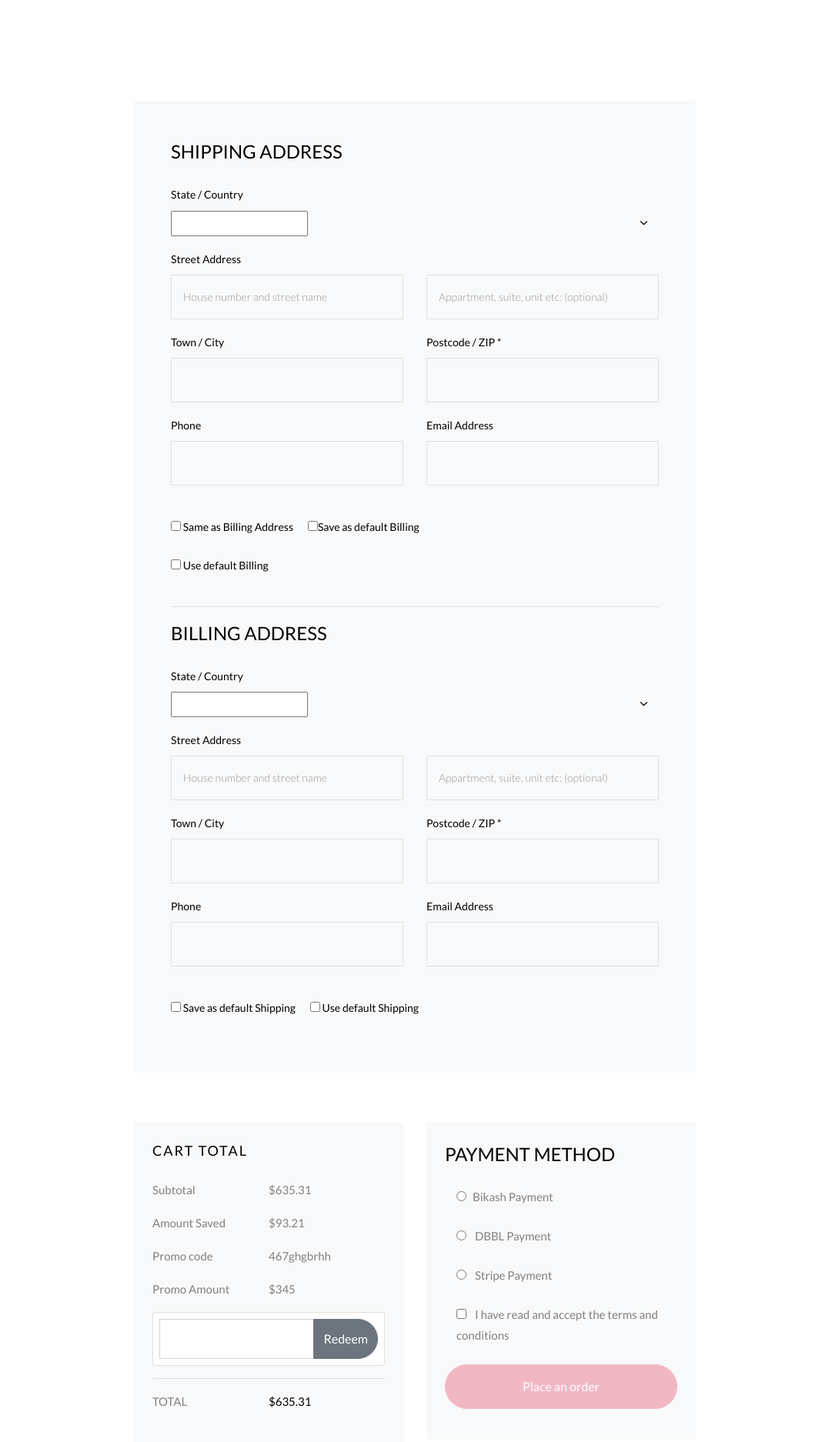
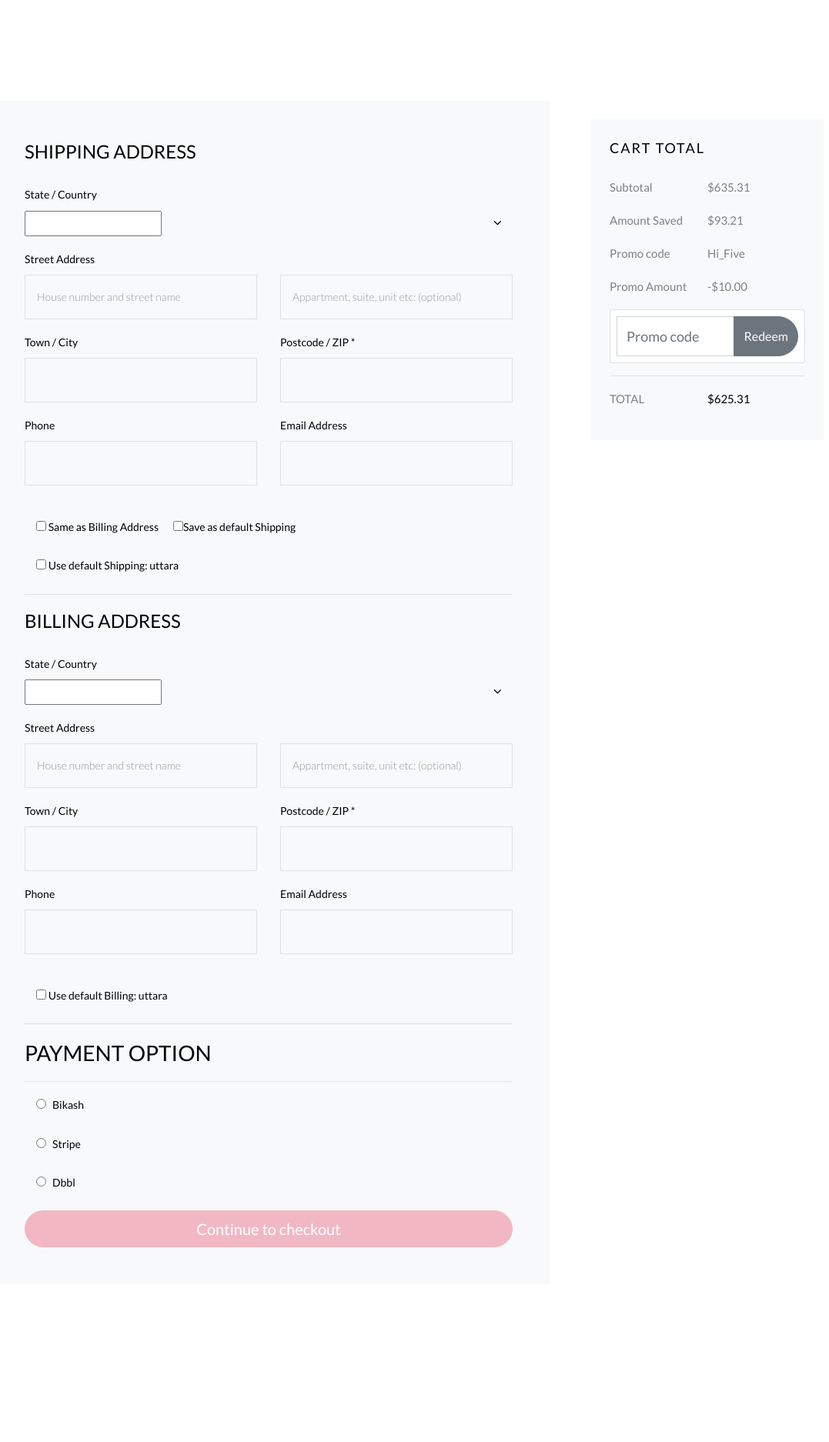
Before and after one commit to NobinKhan/amazon_django, a Django app: page /checkout/ in a window 1280 px wide. Shown: the part 297-2171 px from the top of the page at 77% size, without its empty margins (101-1178 px from the left). Run offline with Django 3.2, Linux system fonts and the light colour scheme; a user stored in the database is signed in; data comes from the database, SQL or seed files in the repository; both versions use the stored data as it was after the commit; some libraries are stand-ins or nearby versions; some web fonts are replaced.

Commit message:
added checkout_view functionality promo code and many more

```diff
--- a/core/forms.py
+++ b/core/forms.py
@@ -39,12 +39,20 @@ class CheckoutForm(forms.Form):
 	billing_email_address = forms.EmailField(required=False)
 
 
-	same_as_billing_address = forms.BooleanField(required=False)
-	bill_to_different_address = forms.BooleanField(required=False)
-	#set_default_billing = forms.BooleanField(required=False)
-	#use_default_billing = forms.BooleanField(required=False)
+	same_billing_address = forms.BooleanField(required=False)
+	use_default_shipping = forms.BooleanField(required=False)
+	set_default_shipping = forms.BooleanField(required=False)
+	use_default_billing = forms.BooleanField(required=False)
 
 	payment_option = forms.ChoiceField(
 						widget=forms.RadioSelect,
 						choices=PAYMENT_CHOICES
 					)
+
+class CouponForm(forms.Form):
+	code = forms.CharField(widget=forms.TextInput(attrs={
+		'class' : 'form-control',
+		'placeholder': 'Promo code',
+		'aria-label':"Recipient's username",
+		'aria-describedby':"basic-addon2"
+	}))
--- a/core/urls.py
+++ b/core/urls.py
@@ -8,6 +8,7 @@ from core.views import (
 	remove_single_item_from_cart,
 	CartView,
 	CheckoutView,
+	AddCouponView,
 	contact_view,
 	about_view,
 	blog_view
@@ -24,6 +25,7 @@ urlpatterns = [
     path('remove_single_item_from_cart/<slug>/',remove_single_item_from_cart,name="remove_single_item_from_cart"),
     path('cart/',CartView.as_view(),name="cart"),
     path('checkout/',CheckoutView.as_view(),name="checkout"),
+    path('add-coupon/',AddCouponView.as_view(),name="add-coupon"),
     path('contact/', contact_view),
     path('about/', about_view),
     path('blog/', blog_view),
--- a/core/views.py
+++ b/core/views.py
@@ -4,9 +4,18 @@ from django.core.exceptions import ObjectDoesNotExist
 from django.views import View
 from django.utils import timezone
 from django.contrib import messages
-from .forms import CheckoutForm
-from .models import Product,OrderProduct,Order
+from .forms import CheckoutForm,CouponForm
+from .models import Product,OrderProduct,Order,Address,Cupon
 # Create your views here.
+
+
+def is_valid_form(values):
+	valid = True
+	for field in values:
+		if field == '':
+			valid = False
+	return valid
+
 
 class HomeView(ListView):
 	model = Product
@@ -33,6 +42,7 @@ class CartView(View):
 			messages.error(self.request,'You do not have active order')
 			return redirect("/")
 
+
 class CheckoutView(View):
 	def get(self,request,*args,**kwargs):
 		try:
@@ -41,11 +51,178 @@ class CheckoutView(View):
 			context = {
 				'order': order,
 				'forms': form,
+				'couponform': CouponForm(),
+				'DISPLAY_COUPON_FORM': True
 			}
+			shipping_address_qs = Address.objects.filter(
+				user = self.request.user,
+				address_type = 'S',
+				default=True
+			)
+			if shipping_address_qs.exists():
+				context.update(
+					{
+						'default_shipping_address':shipping_address_qs[0]
+					}
+				)
+			billing_address_qs = Address.objects.filter(
+				user = self.request.user,
+				address_type = 'B',
+				default=True
+			)
+			if billing_address_qs.exists():
+				context.update(
+					{
+						'default_billing_address':billing_address_qs[0]
+					}
+				)
 			return render(self.request,'checkout.html',context)
 		except ObjectDoesNotExist:
 			messages.error(self.request,'You do not have active order')
 			return redirect("/")
+
+
+	def post(self,*args,**kwargs):
+		form = CheckoutForm(self.request.POST or None)
+		try:
+			order = Order.objects.get(user=self.request.user,ordered=False)
+			if form.is_valid():
+				use_default_shipping = form.cleaned_data.get('use_default_shipping')
+				if use_default_shipping:
+					address_qs = Address.objects.filter(
+						user = self.request.user,
+						address_type = 'S',
+						default=True
+					)
+					if address_qs.exists():
+						shipping_address = address_qs[0]
+						order.shipping_address = shipping_address
+						order.save()
+					else:
+						messages.info(self.request, "No default shipping address available")
+						return redirect('core_main:checkout')
+				else:
+					shipping_country = form.cleaned_data.get('shipping_country')
+					shipping_address = form.cleaned_data.get('shipping_address')
+					shipping_address2 = form.cleaned_data.get('shipping_address2')
+					shipping_city = form.cleaned_data.get('shipping_city')
+					shipping_zip_code = form.cleaned_data.get('shipping_zip_code')
+					shipping_phone_number = form.cleaned_data.get('shipping_phone_number')
+					shipping_email_address = form.cleaned_data.get('shipping_email_address')
+
+					req_uired = [
+						shipping_country,
+						shipping_address,
+						shipping_city,
+						shipping_zip_code,
+						shipping_phone_number,
+						shipping_email_address
+					]
+
+					if is_valid_form(req_uired):
+						shipping_address = Address(
+							user = self.request.user,
+							country = shipping_country,
+							street_address = shipping_address,
+							apartment_address = shipping_address2,
+							city = shipping_city,
+							zip_code = shipping_zip_code,
+							phone = shipping_phone_number,
+							email = shipping_email_address,
+							address_type = 'S'
+						)
+						shipping_address.save()
+						order.shipping_address = shipping_address
+						order.save()
+						set_default_shipping = form.cleaned_data.get('set_default_shipping')
+						if set_default_shipping:
+							shipping_address.default=True
+							shipping_address.save()
+					else:
+						messages.info(self.request, "Please fill in the required shipping address")
+
+				use_default_billing = form.cleaned_data.get('use_default_billing')
+				same_billing_address = form.cleaned_data.get('same_billing_address')
+
+				if same_billing_address:
+					billing_address = shipping_address
+					billing_address.pk = None
+					billing_address.save()
+					billing_address.address_type = 'B'
+					billing_address.save()
+					order.billing_address = billing_address
+					order.save()
+
+				elif use_default_billing:
+					address_qs = Address.objects.filter(
+						user = self.request.user,
+						address_type='B',
+						default=True
+					)
+					if address_qs.exists():
+						billing_address = address_qs[0]
+						order.billing_address = billing_address
+						order.save()
+					else:
+						messages.info(self.request, "No default billing address available")
+						return redirect('core_main:checkout')
+				else:
+					billing_country = form.cleaned_data.get('billing_country')
+					billing_address = form.cleaned_data.get('billing_address')
+					billing_address2 = form.cleaned_data.get('billing_address2')
+					billing_city = form.cleaned_data.get('billing_city')
+					billing_zip_code = form.cleaned_data.get('billing_zip_code')
+					billing_phone_number = form.cleaned_data.get('billing_phone_number')
+					billing_email_address = form.cleaned_data.get('billing_email_address')
+
+					req_uired = [
+						billing_country,
+						billing_address,
+						billing_city,
+						billing_zip_code,
+						billing_phone_number,
+						billing_email_address
+					]
+
+					if is_valid_form(req_uired):
+						billing_address = Address(
+							user = self.request.user,
+							country = billing_country,
+							street_address = billing_address,
+							apartment_address = billing_address2,
+							city = billing_city,
+							zip_code = billing_zip_code,
+							phone = billing_phone_number,
+							email = billing_email_address,
+							address_type = 'B'
+						)
+						billing_address.save()
+						order.billing_address = billing_address
+						order.save()
+						set_default_billing = form.cleaned_data.get('set_default_billing')
+						if set_default_billing:
+							billing_address.default=True
+							billing_address.save()
+					else:
+						messages.info(self.request, "Please fill in the required billing address")
+
+
+				payment_option = form.cleaned_data.get('payment_option')
+
+				if payment_option == "B":
+					return redirect('core_main:checkout')
+				elif payment_option == "S":
+					return redirect('core_main:checkout')
+				elif payment_option == "D":
+					return redirect('core_main:checkout')
+				else:
+					messages.warning(self.request,'Invalid payment option selected')
+					return redirect('core_main:checkout')
+		except ObjectDoesNotExist:
+			messages.warning(self.request,'You do not have active order')
+			return redirect("core_main:checkout")
+
+
 
 
 
@@ -135,6 +312,31 @@ def remove_single_item_from_cart(request,slug):
 		return redirect("core_main:cart")
 
 
+def get_coupon(request, code):
+	try:
+		coupon = Cupon.objects.get(code=code)
+		return coupon
+	except ObjectDoesNotExist:
+		messages.info(request, "This coupon does not exist")
+		return redirect("core_main:checkout")
+
+
+class AddCouponView(View):
+	def post(self, *args, **kwargs):
+		form = CouponForm(self.request.POST or None)
+		if form.is_valid():
+			try:
+				code = form.cleaned_data.get('code')
+				order = Order.objects.get(user=self.request.user, ordered=False)
+				order.coupon = get_coupon(self.request, code)
+				order.save()
+				messages.success(self.request, "successfully added coupon")
+				return redirect("core_main:checkout")
+			except ObjectDoesNotExist:
+				messages.info(self.request, "you do not have active order")
+				return redirect("core_main:checkout")
+		#TODO:raise error
+		return None
 
 
 
--- a/templates/checkout.html
+++ b/templates/checkout.html
@@ -16,10 +16,12 @@
     <div class="container">
         <div class="row justify-content-center">
          	<div class="col-xl-8 ftco-animate">
-			<form action="#" class=" billing-form bg-light p-3 p-md-5">
+			<form method="POST" action="." class=" billing-form bg-light p-3 p-md-5">
+				{% csrf_token %}
 				<h3 class="mb-4 billing-heading">Shipping Address</h3>
 	          	<div class="hideable_shipping_form row align-items-end">
                 	<div class="w-100"></div>
+
 				    <div class="col-md-12">
 				        <div class="form-group">
 				           	<label for="country">State / Country</label>
@@ -33,41 +35,42 @@
 			        <div class="col-md-6">
 			           	<div class="form-group">
 		                	<label for="streetaddress">Street Address</label>
-	                  <input type="text" class="form-control" placeholder="House number and street name">
+		                  	<input id="shipping_address" name="shipping_address" type="text" class="form-control" placeholder="House number and street name">
 		                </div>
 			        </div>
 			        <div class="col-md-6">
 			            <div class="form-group">
-	                  <input type="text" class="form-control" placeholder="Appartment, suite, unit etc: (optional)">
+		                  	<input id="shipping_address2" name="shipping_address2" type="text" class="form-control" placeholder="Appartment, suite, unit etc: (optional)">
 		                </div>
 			        </div>
 			        <div class="w-100"></div>
 			        <div class="col-md-6">
 			           	<div class="form-group">
 		                	<label for="towncity">Town / City</label>
-	                  <input type="text" class="form-control" placeholder="">
+		                  	<input id="shipping_city" name="shipping_city" type="text" class="form-control" placeholder="">
 		                </div>
 			        </div>
 			        <div class="col-md-6">
 			            <div class="form-group">
 			            	<label for="postcodezip">Postcode / ZIP *</label>
-	                  <input type="text" class="form-control" placeholder="">
+		                  	<input id="shipping_zip_code" name="shipping_zip_code" type="text" class="form-control" placeholder="">
 		                </div>
 			        </div>
 			        <div class="w-100"></div>
 			        <div class="col-md-6">
 		                <div class="form-group">
 		                	<label for="phone">Phone</label>
-	                  <input type="text" class="form-control" placeholder="">
+		                  	<input id="shipping_phone_number" name="shipping_phone_number" type="text" class="form-control" placeholder="">
 		                </div>
 		            </div>
 		            <div class="col-md-6">
 		                <div class="form-group">
 		                	<label for="emailaddress">Email Address</label>
-	                  <input type="text" class="form-control" placeholder="">
+		                  	<input id="shipping_email_address" name="shipping_email_address" type="text" class="form-control" placeholder="">
 		                </div>
 	                </div>
                 	<div class="w-100"></div>
+	        	</div>
 	        	<div class="col-md-12">
                 	<div class="form-group mt-4">
 						<div class="radio">
@@ -75,19 +78,23 @@
 								<input id="same_billing_address" type="checkbox" name="same_billing_address"> Same as Billing Address
 								</label>
 							<label>
-								<input type="checkbox" name="optradio">Save as default Billing
+								<input name="set_default_shipping" id="set_default_shipping" type="checkbox" name="">Save as default Shipping
 							</label>
 						</div>
 					</div>
+
+					{% if default_shipping_address %}
 						<div class="form-group mt-1">
 							<div class="radio">
 								<label>
-								<input type="checkbox" name="optradio"> Use default Billing
+									<input id="set_default_shipping" type="checkbox" name="use_default_shipping">
+									Use default Shipping: {{default_shipping_address.street_address|truncatechars:10 }}
 								</label>
 							</div>
 						</div>
+					{% endif %}
                 </div>
-	            </div>
+
 				<hr>
 	            <h3 class="mb-4 billing-heading">Billing Address</h3>
 	          	<div class="hideable_billing_form row align-items-end">
@@ -104,62 +111,78 @@
 		            <div class="w-100"></div>
 		            <div class="col-md-6">
 		            	<div class="form-group">
-	                	<label for="streetaddress">Street Address</label>
-	                  <input type="text" class="form-control" placeholder="House number and street name">
+	                		<label for="billing_address">Street Address</label>
+	                  		<input id="billing_address" name="billing_address" type="text" class="form-control" placeholder="House number and street name">
 	                	</div>
 		            </div>
 		            <div class="col-md-6">
 		            	<div class="form-group">
-	                  <input type="text" class="form-control" placeholder="Appartment, suite, unit etc: (optional)">
+	                  <input name="billing_address2" type="text" class="form-control" placeholder="Appartment, suite, unit etc: (optional)">
 	                </div>
 		            </div>
 		            <div class="w-100"></div>
 		            <div class="col-md-6">
 		            	<div class="form-group">
 	                	<label for="towncity">Town / City</label>
-	                  <input type="text" class="form-control" placeholder="">
+	                  <input name="billing_city" type="text" class="form-control" placeholder="">
 	                </div>
 		            </div>
 		            <div class="col-md-6">
 		            	<div class="form-group">
 		            	<label for="postcodezip">Postcode / ZIP *</label>
-	                  	<input type="text" class="form-control" placeholder="">
+	                  	<input id="billing_zip_code" name="billing_zip_code" type="text" class="form-control" placeholder="">
 	                </div>
 		            </div>
 		            <div class="w-100"></div>
 		            <div class="col-md-6">
 	                <div class="form-group">
 	                	<label for="phone">Phone</label>
-	                  <input type="text" class="form-control" placeholder="">
+	                  <input name="billing_phone_number" type="text" class="form-control" placeholder="">
 	                </div>
 	              </div>
 	              <div class="col-md-6">
 	                <div class="form-group">
 	                	<label for="emailaddress">Email Address</label>
-	                  <input type="text" class="form-control" placeholder="">
+	                  <input name="billing_email_address" type="text" class="form-control" placeholder="">
 	                </div>
                 </div>
                 <div class="w-100"></div>
+	        </div>
+
 	        <div class="col-md-12">
                 <div class="form-group mt-4">
+                	{% if default_billing_address %}
 						<div class="radio">
-							<label class="mr-3">
-								<input type="checkbox" name="optradio"> Save as default Shipping
+							<label>
+								<input type="checkbox" name="use_default_billing"> Use default Billing: {{ default_billing_address.street_address|truncatechars:10 }}
 							</label>
-							<label>
-								<input type="checkbox" name="optradio"> Use default Shipping
+						</div>
+					{% endif %}
+
+				</div>
+           	</div>
+           	<hr>
+           	<h3>PAYMENT OPTION</h3>
+           	<hr>
+
+           	{% for value, name in forms.fields.payment_option.choices %}
+
+	           	<div class="form-group">
+					<div class="col-md-12">
+						<div class="radio">
+							<label for="{{ name }}">
+							<input  id="{{ name }}" name="payment_option" value="{{ value }}" type="radio" name="optradio" class="mr-2">{{ name }}
 							</label>
 						</div>
 					</div>
 				</div>
-	            </div>
+			{% endfor %}
+           	<button class="btn btn-primary btn-lg btn-block" type="submit">Continue to checkout</button>
 	    </form><!-- END -->
-
-
-
-	          <div class="row mt-5 pt-3 d-flex">
-	          	<div class="col-md-6 d-flex">
-	          		<div class="cart-detail cart-total bg-light p-3 p-md-4">
+    </div> <!-- .col-md-8 -->
+     <div class="col-xl-4 d-flex">
+	    <div class="cart-detail  cart-total p-md-4">
+	    	<div class="bg-light p-4">
 	        {% for order_item in order.items.all %}
 		        <h3 class="billing-heading mb-4">Cart Total</h3>
 		        <p class="d-flex">
@@ -171,69 +194,37 @@
 			    	<span>${{ order_item.get_amount_saved }}</span>
 			    </p>
 		    {% endfor %}
+
+		    {% if order.coupon %}
 			    <p class="d-flex">
 				   	<span>Promo code</span>
-			    				<span>467ghgbrhh</span>
+				    <span>{{ order.coupon.code }}</span>
 				</p>
 				<p class="d-flex">
 				    <span>Promo Amount</span>
-			    				<span>$345</span>
+				    <span>-${{ order.coupon.amount }}</span>
 				</p>
-		    				<form method="POST" action=""  class="card p-2">
+			{% endif %}
+			{% if DISPLAY_COUPON_FORM %}
+			    <form method="POST" action="{% url 'core_main:add-coupon' %}"  class="card p-2">
+			    {% csrf_token %}
 					<div class="input-group">
-
-	                  			<input type="text" class="form-control" placeholder="">
+		                {{ couponform.code }}
 					    <div class="input-group-append">
 					        <button class="btn btn-secondary btn-md waves-effect m-0" type="submit">Redeem</button>
 					    </div>
 					</div>
 				</form>
+			{% endif %}
 		    <hr>
 		    <p class="d-flex total-price">
 		    	<span>Total</span>
 		    	<span>${{ order.get_total }}</span>
 		    </p>
-
-					</div>
-	          	</div>
-	          	<div class="col-md-6">
-	          		<div class="cart-detail bg-light p-3 p-md-4">
-	          			<h3 class="billing-heading mb-4">Payment Method</h3>
-							<div class="form-group">
-								<div class="col-md-12">
-									<div class="radio">
-										<label>
-											<input type="radio" name="optradio" class="mr-2">Bikash Payment
-										</label>
 		</div>
 		</div>
 	</div>
-							<div class="form-group">
-								<div class="col-md-12">
-									<div class="radio">
-										<label><input type="radio" name="optradio" class="mr-2"> DBBL Payment</label>
-									</div>
-								</div>
-							</div>
-							<div class="form-group">
-								<div class="col-md-12">
-									<div class="radio">
-										<label><input type="radio" name="optradio" class="mr-2"> Stripe Payment</label>
-									</div>
-								</div>
-							</div>
-							<div class="form-group">
-								<div class="col-md-12">
-									<div class="checkbox">
-										<label><input type="checkbox" value="" class="mr-2"> I have read and accept the terms and conditions</label>
-									</div>
-								</div>
-							</div>
-								<p><a href="#"class="btn btn-primary py-3 px-4">Place an order</a></p>
-							</div>
-	          			</div>
-	          		</div>
-          </div> <!-- .col-md-8 -->
+
     </div>
     </div>
 </section> <!-- .section -->
@@ -272,6 +263,10 @@
 
     var same_as_billing_shipping = document.querySelector("input[name=same_billing_address]");
 
+    var use_default_shipping = document.querySelector("input[name=use_default_shipping]");
+
+    var use_default_billing = document.querySelector("input[name=use_default_billing]");
+
     same_as_billing_shipping.addEventListener('change', function() {
       if (this.checked){
         hideable_billing_form.hide();
@@ -280,5 +275,25 @@
         hideable_billing_form.show();
       }
     })
+
+    use_default_shipping.addEventListener('change', function() {
+      if (this.checked){
+        hideable_shipping_form.hide();
+      }
+      else{
+        hideable_shipping_form.show();
+      }
+    })
+
+    use_default_billing.addEventListener('change', function() {
+      if (this.checked){
+        hideable_billing_form.hide();
+      }
+      else{
+        hideable_billing_form.show();
+      }
+    })
+
+
   </script>
 {% endblock %}
```
Also changed, not shown: core/admin.py (+30 -2 lines), core/models.py (+55 -3 lines), templates/bikash_payment.html (added, +7 -0 lines), core/migrations/0005_auto_20200408_0827.py (added), core/migrations/0006_auto_20200408_1108.py (added), core/migrations/0007_auto_20200408_1121.py (added), core/migrations/0008_auto_20200408_1121.py (added), db.sqlite3. Lines whose indentation alone changed are shown as unchanged.
